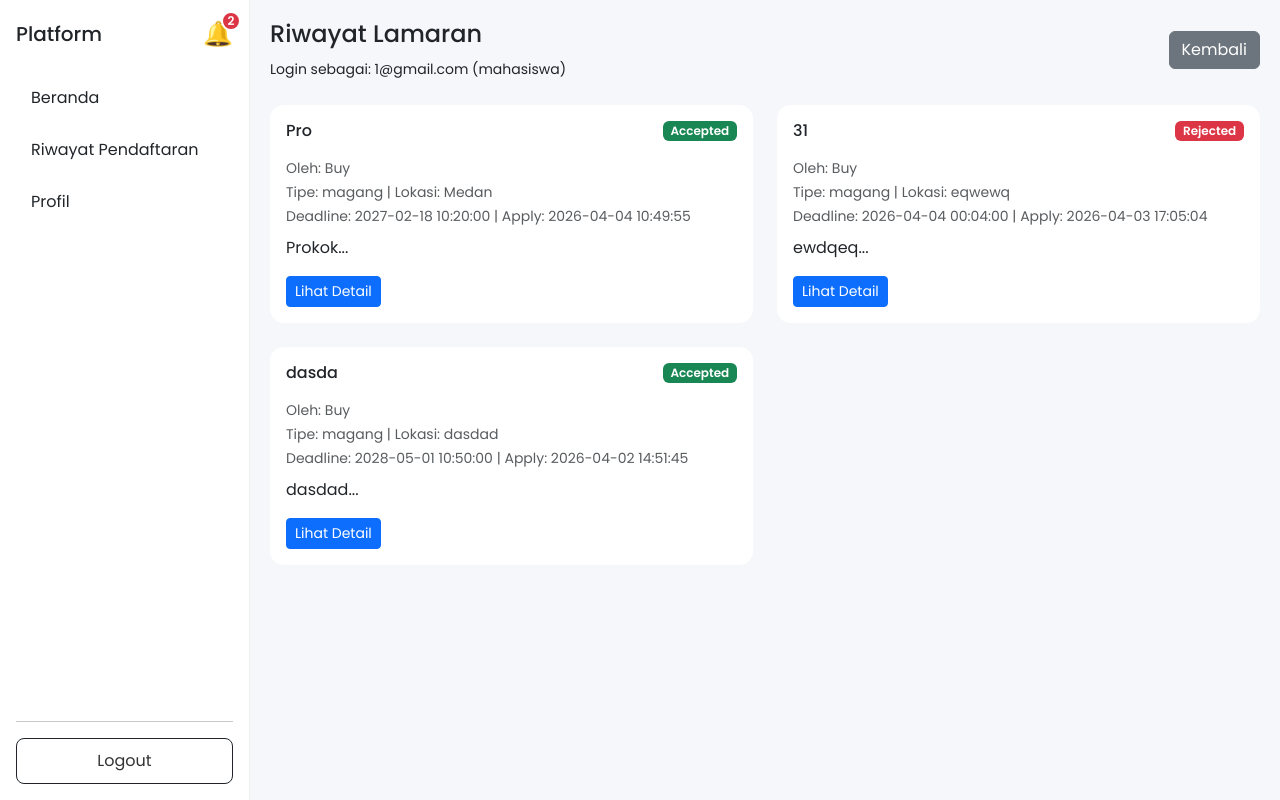
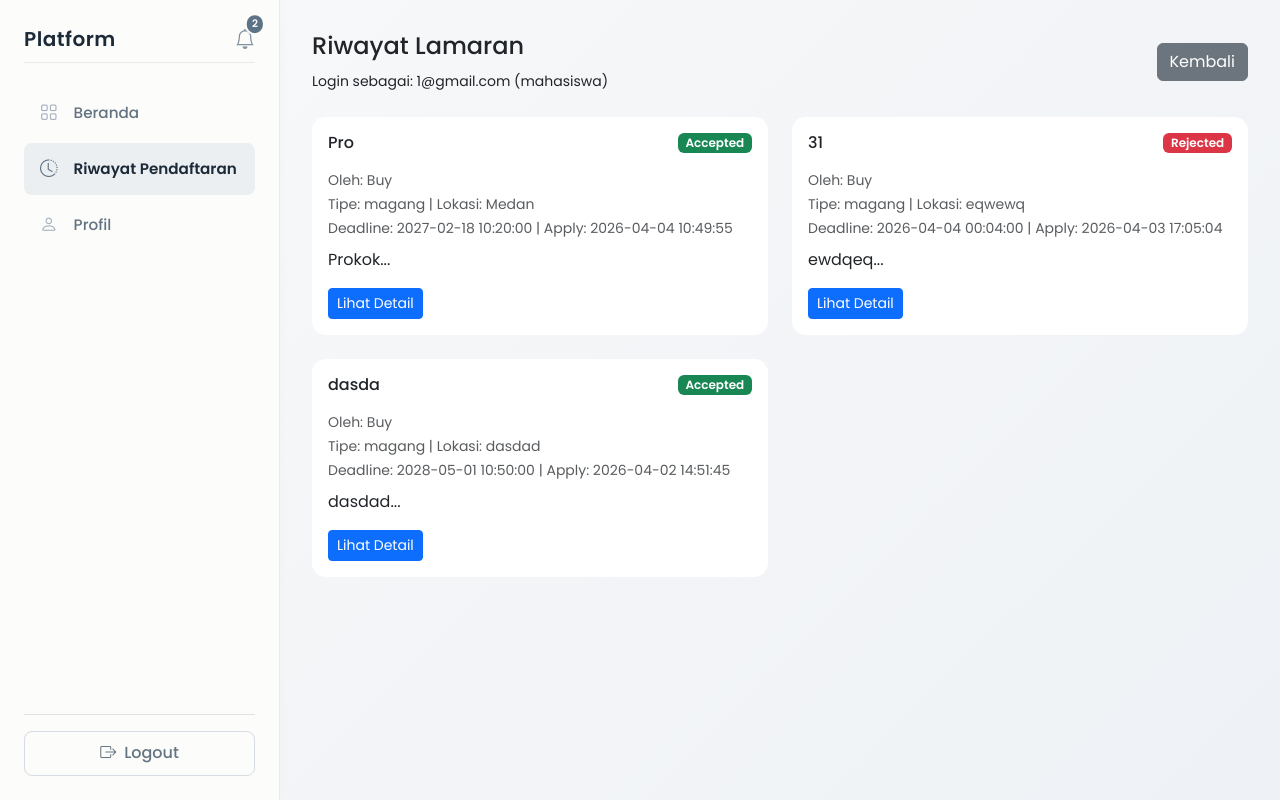
Before and after one commit to Parosko/RPL-Platgang, a PHP site: page /RPL/views/mahasiswa/history.php in a window 1280 px wide. Run offline with PHP 8.4, Linux system fonts and the light colour scheme; a user stored in the database is signed in; data comes from the database, SQL or seed files in the repository.

Commit message:
STYLE: Style for sidebar is done and theme is LOCKED

```diff
--- a/assets/css/layout.css
+++ b/assets/css/layout.css
@@ -1,63 +1,125 @@
-body {
-    margin: 0;
+@import url('https://fonts.googleapis.com/css2?family=Poppins:wght@300;400;500;600&display=swap');
+
+/* Container Utama Sidebar */
+.sidebar {
     font-family: 'Poppins', sans-serif;
-    background: #f5f7fa;
+    background-color: #FCFCFA; /* Latar soft sand / putih tulang */
+    border-right: 1px solid #EAEBE8;
+    width: 280px;
+    min-height: 100vh;
+    position: fixed;
+    top: 0;
+    left: 0;
+    z-index: 1000;
+    box-shadow: 2px 0 10px rgba(28, 42, 56, 0.02); /* Bayangan sangat halus */
+    overflow-y: auto;
 }
 
-.sidebar {
-    width: 250px;
-    height: 100vh;
-    background: #ffffff;
-    border-right: 1px solid #eee;
+/* Header & Brand */
+.brand-text {
+    color: #1C2A38; /* Muted Navy gelap (mendekati hitam) */
+    letter-spacing: 0.5px;
 }
 
-.sidebar a {
-    display: block;
-    padding: 10px 15px;
-    color: #333;
-    text-decoration: none;
-    border-radius: 8px;
+.sidebar-header {
+    border-color: #EAEBE8 !important;
 }
 
-.sidebar a:hover {
-    background: #f1f3f5;
-}
-
-.content {
-    flex: 1;
-    padding: 20px;
-}
-
-/* Notification Bell */
+/* Notifikasi */
 .notification-bell {
-    position: relative;
-    font-size: 1.5rem;
-    cursor: pointer;
-    text-decoration: none !important;
-    padding: 0 !important;
-    display: inline-flex;
-    align-items: center;
-    justify-content: center;
+    color: #8292A1;
+    transition: color 0.2s ease;
+    text-decoration: none;
 }
 
 .notification-bell:hover {
-    background: none !important;
-    opacity: 0.7;
+    color: #5C7285; /* Aksen Muted Navy medium */
 }
 
 .notification-badge {
-    position: absolute;
-    top: -5px;
-    right: -8px;
-    background: #dc3545;
-    color: white;
-    border-radius: 50%;
-    width: 20px;
-    height: 20px;
+    font-size: 0.65rem;
+    padding: 0.35em 0.5em;
+    background-color: #5C7285 !important;
+    border: 2px solid #FCFCFA;
+}
+
+/* Navigasi Links */
+.sidebar-nav .nav-link {
+    color: #637381;
+    font-weight: 500;
+    font-size: 0.95rem;
+    padding: 0.8rem 1rem;
+    border-radius: 8px;
     display: flex;
     align-items: center;
-    justify-content: center;
-    font-size: 0.75rem;
-    font-weight: 700;
-    border: 2px solid white;
+    transition: all 0.2s ease-in-out;
 }
+
+.sidebar-nav .nav-link i {
+    color: #A0AEBC;
+    font-size: 1.1rem;
+    transition: color 0.2s ease-in-out;
+}
+
+/* Hover State */
+.sidebar-nav .nav-link:hover {
+    background-color: #F4F5F2; /* Background menu saat hover (abu-abu pasir) */
+    color: #1C2A38;
+}
+
+.sidebar-nav .nav-link:hover i {
+    color: #5C7285;
+}
+
+/* Active State */
+.sidebar-nav .nav-link.active {
+    background-color: #EBEFF2; /* Latar menu aktif (abu-abu kebiruan redup) */
+    color: #1C2A38;
+    font-weight: 600;
+}
+
+.sidebar-nav .nav-link.active i {
+    color: #5C7285;
+}
+
+/* Tombol Logout */
+.btn-logout {
+    background-color: transparent;
+    border: 1px solid #D5DCE2;
+    color: #637381;
+    font-weight: 500;
+    padding: 0.6rem 1rem;
+    border-radius: 8px;
+    transition: all 0.2s ease;
+}
+
+.btn-logout:hover {
+    background-color: #FAF2F2; /* Merah sangat pudar untuk peringatan halus */
+    color: #9E5656;
+    border-color: #E8D5D5;
+}
+
+/* Main Content Area */
+.content {
+    margin-left: 280px;
+    padding: 2rem;
+    flex: 1;
+    min-height: 100vh;
+}
+
+/* Responsive */
+@media (max-width: 768px) {
+    .sidebar {
+        transform: translateX(-100%);
+        transition: transform 0.3s ease;
+    }
+
+    .sidebar.show {
+        transform: translateX(0);
+    }
+
+    .content {
+        margin-left: 0;
+        padding: 1rem;
+    }
+}
--- a/views/admin/users.php
+++ b/views/admin/users.php
@@ -36,6 +36,9 @@ while ($row = mysqli_fetch_assoc($result)) {
 
     <!-- Font -->
     <link href="https://fonts.googleapis.com/css2?family=Poppins:wght@300;400;500;600&display=swap" rel="stylesheet">
+
+    <!-- Bootstrap Icons -->
+    <link rel="stylesheet" href="https://cdn.jsdelivr.net/npm/bootstrap-icons@1.11.0/font/bootstrap-icons.css">
 
     <!-- CSS -->
     <link rel="stylesheet" href="../../assets/css/global.css">
--- a/views/dashboard.php
+++ b/views/dashboard.php
@@ -38,6 +38,9 @@ while ($row = mysqli_fetch_assoc($result)) {
 
     <!-- Font -->
     <link href="https://fonts.googleapis.com/css2?family=Poppins:wght@300;400;500;600&display=swap" rel="stylesheet">
+
+    <!-- Bootstrap Icons -->
+    <link rel="stylesheet" href="https://cdn.jsdelivr.net/npm/bootstrap-icons@1.11.0/font/bootstrap-icons.css">
 
     <!-- CSS -->
     <link rel="stylesheet" href="../assets/css/global.css">
--- a/views/dpa/mahasiswa.php
+++ b/views/dpa/mahasiswa.php
@@ -69,6 +69,9 @@ while ($row = mysqli_fetch_assoc($result)) {
 
     <!-- Font -->
     <link href="https://fonts.googleapis.com/css2?family=Poppins:wght@300;400;500;600&display=swap" rel="stylesheet">
+
+    <!-- Bootstrap Icons -->
+    <link rel="stylesheet" href="https://cdn.jsdelivr.net/npm/bootstrap-icons@1.11.0/font/bootstrap-icons.css">
 
     <!-- CSS -->
     <link rel="stylesheet" href="../../assets/css/global.css">
--- a/views/layouts/sidebar.php
+++ b/views/layouts/sidebar.php
@@ -5,110 +5,97 @@ include_once __DIR__ . '/../../config/database.php';
 
 $role = $_SESSION['role'];
 $unread_count = getUnreadNotificationCount($conn, $_SESSION['user_id']);
+
+// Get current page for active state
+$current_page = basename($_SERVER['PHP_SELF']);
 ?>
 
-<div class="sidebar d-flex flex-column p-3">
-
-    <div class="d-flex justify-content-between align-items-center mb-4">
-        <h5 style="margin: 0;">Platform</h5>
-        <a href="<?= BASE_URL ?>/views/notifications.php" class="notification-bell" title="Notifikasi">
-            🔔
+<div class="sidebar d-flex flex-column p-4">
+    <div class="d-flex justify-content-between align-items-center mb-4 pb-2 border-bottom sidebar-header">
+        <h5 class="m-0 fw-bold brand-text">Platform</h5>
+        <a href="<?= BASE_URL ?>/views/notifications.php" class="notification-bell position-relative" title="Notifikasi">
+            <i class="bi bi-bell fs-5"></i>
             <?php if ($unread_count > 0): ?>
-                <span class="notification-badge"><?php echo $unread_count; ?></span>
+                <span class="position-absolute top-0 start-100 translate-middle badge rounded-pill bg-primary notification-badge">
+                    <?php echo $unread_count; ?>
+                </span>
             <?php endif; ?>
         </a>
     </div>
 
-    <ul class="nav nav-pills flex-column mb-auto">
-
-        <!-- GLOBAL -->
-        <li class="nav-item mb-2">
-            <a href="<?= BASE_URL ?>/views/dashboard.php" class="nav-link text-dark">
-                Beranda
+    <ul class="nav nav-pills flex-column mb-auto sidebar-nav">
+        <li class="nav-item mb-1">
+            <a href="<?= BASE_URL ?>/views/dashboard.php" class="nav-link <?= ($current_page == 'dashboard.php') ? 'active' : '' ?>">
+                <i class="bi bi-grid me-3"></i> Beranda
             </a>
         </li>
 
-        <!-- MAHASISWA -->
         <?php if ($role == 'mahasiswa'): ?>
-            <li class="nav-item mb-2">
-                <a href="<?= BASE_URL ?>/views/mahasiswa/history.php" class="nav-link text-dark">
-                    Riwayat Pendaftaran
+            <li class="nav-item mb-1">
+                <a href="<?= BASE_URL ?>/views/mahasiswa/history.php" class="nav-link <?= ($current_page == 'history.php') ? 'active' : '' ?>">
+                    <i class="bi bi-clock-history me-3"></i> Riwayat Pendaftaran
                 </a>
             </li>
-
-            <li class="nav-item mb-2">
-                <a href="<?= BASE_URL ?>/views/mahasiswa/profile.php" class="nav-link text-dark">
-                    Profil
+            <li class="nav-item mb-1">
+                <a href="<?= BASE_URL ?>/views/mahasiswa/profile.php" class="nav-link <?= ($current_page == 'profile.php') ? 'active' : '' ?>">
+                    <i class="bi bi-person me-3"></i> Profil
                 </a>
             </li>
         <?php endif; ?>
 
-        <!-- MITRA -->
         <?php if ($role == 'mitra'): ?>
-            <li class="nav-item mb-2">
-                <a href="<?= BASE_URL ?>/views/mitra/my_posts.php" class="nav-link text-dark">
-                    Postingan Saya
+            <li class="nav-item mb-1">
+                <a href="<?= BASE_URL ?>/views/mitra/my_posts.php" class="nav-link <?= ($current_page == 'my_posts.php') ? 'active' : '' ?>">
+                    <i class="bi bi-journal-text me-3"></i> Postingan Saya
                 </a>
             </li>
-
-            <!-- 🔥 TOMBOL BARU -->
-            <li class="nav-item mb-2">
-                <a href="<?= BASE_URL ?>/views/mitra/create_post.php" class="nav-link text-dark">
-                    Tambah Postingan
+            <li class="nav-item mb-1">
+                <a href="<?= BASE_URL ?>/views/mitra/create_post.php" class="nav-link <?= ($current_page == 'create_post.php') ? 'active' : '' ?>">
+                    <i class="bi bi-plus-square me-3"></i> Tambah Postingan
                 </a>
             </li>
-
-            <li class="nav-item mb-2">
-                <a href="<?= BASE_URL ?>/views/mitra/profile.php" class="nav-link text-dark">
-                    Profil
+            <li class="nav-item mb-1">
+                <a href="<?= BASE_URL ?>/views/mitra/profile.php" class="nav-link <?= (strpos($current_page, 'profile.php') !== false && $role == 'mitra') ? 'active' : '' ?>">
+                    <i class="bi bi-person me-3"></i> Profil
                 </a>
             </li>
         <?php endif; ?>
 
-        <!-- DPA -->
         <?php if ($role == 'dpa'): ?>
-            <li class="nav-item mb-2">
-                <a href="<?= BASE_URL ?>/views/dpa/mahasiswa.php" class="nav-link text-dark">
-                    Mahasiswa Bimbingan
+            <li class="nav-item mb-1">
+                <a href="<?= BASE_URL ?>/views/dpa/mahasiswa.php" class="nav-link <?= ($current_page == 'mahasiswa.php') ? 'active' : '' ?>">
+                    <i class="bi bi-people me-3"></i> Mahasiswa Bimbingan
                 </a>
             </li>
-
-            <li class="nav-item mb-2">
-                <a href="<?= BASE_URL ?>/views/dpa/profile.php" class="nav-link text-dark">
-                    Profil
+            <li class="nav-item mb-1">
+                <a href="<?= BASE_URL ?>/views/dpa/profile.php" class="nav-link <?= (strpos($current_page, 'profile.php') !== false && $role == 'dpa') ? 'active' : '' ?>">
+                    <i class="bi bi-person me-3"></i> Profil
                 </a>
             </li>
         <?php endif; ?>
 
-        <!-- ADMIN -->
         <?php if ($role == 'admin'): ?>
-            <li class="nav-item mb-2">
-                <a href="<?= BASE_URL ?>/views/admin/users.php" class="nav-link text-dark">
-                    Kelola Pengguna
+            <li class="nav-item mb-1">
+                <a href="<?= BASE_URL ?>/views/admin/users.php" class="nav-link <?= ($current_page == 'users.php') ? 'active' : '' ?>">
+                    <i class="bi bi-person-badge me-3"></i> Kelola Pengguna
                 </a>
             </li>
-
-            <li class="nav-item mb-2">
-                <a href="<?= BASE_URL ?>/views/admin/posts.php" class="nav-link text-dark">
-                    Kelola Postingan
+            <li class="nav-item mb-1">
+                <a href="<?= BASE_URL ?>/views/admin/posts.php" class="nav-link <?= ($current_page == 'posts.php') ? 'active' : '' ?>">
+                    <i class="bi bi-file-earmark-text me-3"></i> Kelola Postingan
                 </a>
             </li>
-
-            <li class="nav-item mb-2">
-                <a href="<?= BASE_URL ?>/views/admin/assign.php" class="nav-link text-dark">
-                    Kelola DPA
+            <li class="nav-item mb-1">
+                <a href="<?= BASE_URL ?>/views/admin/assign.php" class="nav-link <?= ($current_page == 'assign.php') ? 'active' : '' ?>">
+                    <i class="bi bi-person-lines-fill me-3"></i> Kelola DPA
                 </a>
             </li>
         <?php endif; ?>
-
     </ul>
 
-    <hr>
-
-    <div>
-        <a href="<?= BASE_URL ?>/controllers/auth/logout.php" class="btn btn-outline-dark w-100">
-            Logout
+    <div class="mt-4 pt-3 border-top">
+        <a href="<?= BASE_URL ?>/controllers/auth/logout.php" class="btn btn-logout w-100 d-flex align-items-center justify-content-center gap-2">
+            <i class="bi bi-box-arrow-right"></i> Logout
         </a>
     </div>
-
 </div>
--- a/views/mahasiswa/history.php
+++ b/views/mahasiswa/history.php
@@ -49,6 +49,7 @@ $applications = mysqli_stmt_get_result($stmt);
     <link href="https://fonts.googleapis.com/css2?family=Poppins:wght@300;400;500;600&display=swap" rel="stylesheet">
     <link rel="stylesheet" href="../../assets/css/global.css">
     <link rel="stylesheet" href="../../assets/css/layout.css">
+    <link rel="stylesheet" href="https://cdn.jsdelivr.net/npm/bootstrap-icons@1.11.0/font/bootstrap-icons.css">
 </head>
 <body>
 
--- a/views/mahasiswa/profile.php
+++ b/views/mahasiswa/profile.php
@@ -36,6 +36,9 @@ $profile = mysqli_fetch_assoc($result);
 
     <!-- Font -->
     <link href="https://fonts.googleapis.com/css2?family=Poppins:wght@300;400;500;600&display=swap" rel="stylesheet">
+
+    <!-- Bootstrap Icons -->
+    <link rel="stylesheet" href="https://cdn.jsdelivr.net/npm/bootstrap-icons@1.11.0/font/bootstrap-icons.css">
 
     <!-- CSS -->
     <link rel="stylesheet" href="../../assets/css/global.css">
--- a/views/mitra/my_posts.php
+++ b/views/mitra/my_posts.php
@@ -45,6 +45,9 @@ $email = $_SESSION['email'];
 
     <link href="https://fonts.googleapis.com/css2?family=Poppins:wght@300;400;500;600&display=swap" rel="stylesheet">
 
+    <!-- Bootstrap Icons -->
+    <link rel="stylesheet" href="https://cdn.jsdelivr.net/npm/bootstrap-icons@1.11.0/font/bootstrap-icons.css">
+
     <link rel="stylesheet" href="../../assets/css/global.css">
     <link rel="stylesheet" href="../../assets/css/layout.css">
     <link rel="stylesheet" href="../../assets/css/components.css">
--- a/views/notifications.php
+++ b/views/notifications.php
@@ -65,6 +65,9 @@ if ($_SERVER['REQUEST_METHOD'] === 'POST' && isset($_POST['action'])) {
 
     <!-- Font -->
     <link href="https://fonts.googleapis.com/css2?family=Poppins:wght@300;400;500;600&display=swap" rel="stylesheet">
+
+    <!-- Bootstrap Icons -->
+    <link rel="stylesheet" href="https://cdn.jsdelivr.net/npm/bootstrap-icons@1.11.0/font/bootstrap-icons.css">
 
     <!-- CSS -->
     <link rel="stylesheet" href="../assets/css/global.css">
```
Also changed, not shown: assets/css/components.css (added).
